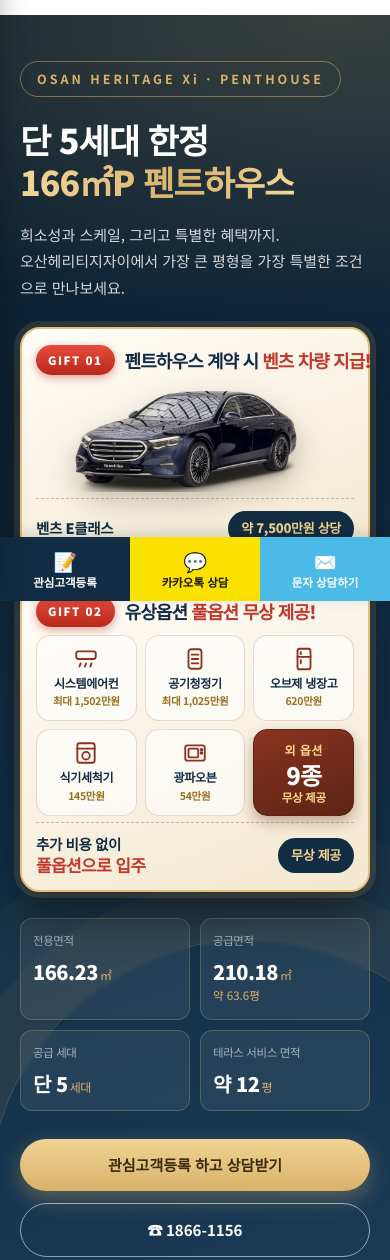
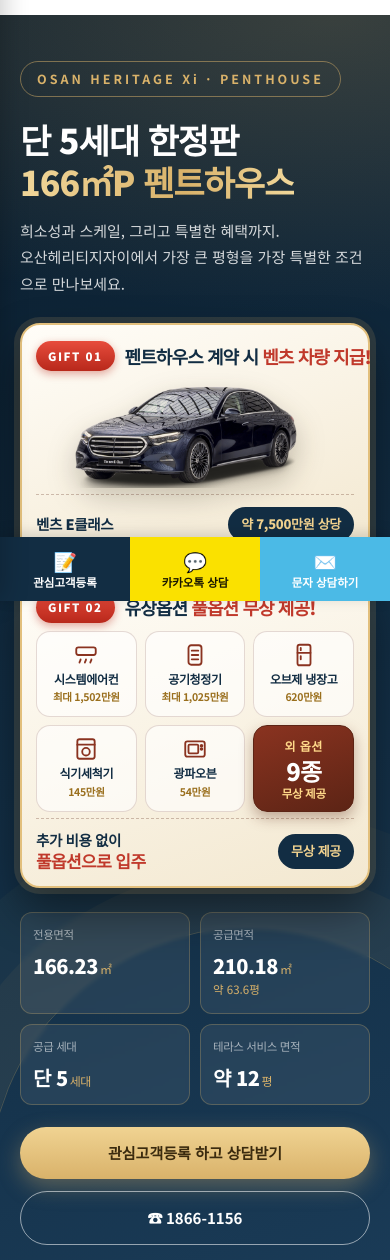
Before and after one commit to bun-yang-homepage/osan-heritage-xai, a plain HTML site: page penthouse.html in a window 390 px wide. Shown: the part 243-1503 px from the top of the page. Drawn offline with Linux system fonts and the light colour scheme.

Commit message:
펜트하우스 히어로: 왼쪽 문구를 사은품 카드 위·아래 라인에 맞춰 간격 배분, '한정' → '한정판'
Co-Authored-By: Claude Sonnet 5.5 <noreply@anthropic.com>

```diff
--- a/css/penthouse.css
+++ b/css/penthouse.css
@@ -313,8 +313,6 @@
 
 /* ---------- 히어로 (좌: 문구 / 우: 벤츠 + 풀옵션) ---------- */
 .ph-hero-in{display:grid;grid-template-columns:minmax(0,1.02fr) minmax(0,.98fr);grid-template-areas:"copy gifts" "meta gifts";column-gap:52px;row-gap:0;align-items:center;padding:64px 24px 60px;}
-.ph-hero-copy{grid-area:copy;align-self:end;}
-.ph-hero-meta{grid-area:meta;align-self:start;}
 .ph-gifts{grid-area:gifts;position:relative;z-index:2;}
 .ph-hero h1{font-size:46px;}
 .ph-hero .ph-lead{font-size:16.5px;}
@@ -414,3 +412,22 @@
   .ph-gopts .o span{font-size:12px;}
   .ph-gopts .o.more b{font-size:24px;}
 }
+
+/* ---------- v6 : 왼쪽 문구를 오른쪽 선물 카드 높이에 맞춰 위·아래 라인 정렬 ---------- */
+.ph-hero-in{grid-template-areas:"left gifts";align-items:stretch;}
+.ph-hero-left{grid-area:left;display:flex;flex-direction:column;justify-content:space-between;gap:20px;}
+.ph-hero .ph-hero-left > *{margin-top:0;}
+.ph-hero-left .ph-eyebrow{align-self:flex-start;}
+.ph-hero-left .ph-stats{max-width:none;}
+.ph-hero-left .ph-hero-cta{margin-top:0;}
+@media(min-width:1101px){.ph-hero h1{font-size:50px;}}
+@media(max-width:900px){
+  .ph-hero-in{grid-template-areas:none;grid-template-columns:1fr;row-gap:0;}
+  .ph-hero-left{display:contents;}
+  .ph-hero-left .ph-eyebrow{justify-self:start;}
+  .ph-hero .ph-hero-left > .ph-stats{order:5;margin-top:24px;}
+  .ph-hero .ph-hero-left > .ph-hero-cta{order:6;margin-top:22px;}
+  .ph-hero .ph-hero-left > h1{margin-top:22px;}
+  .ph-hero .ph-hero-left > .ph-lead{margin-top:16px;}
+  .ph-gifts{grid-area:auto;order:4;margin-top:26px;}
+}
--- a/penthouse.html
+++ b/penthouse.html
@@ -21,7 +21,7 @@
 <meta name="twitter:card" content="summary_large_image">
 <link rel="canonical" href="https://xn--oy2b91kr2dszac2c1et0n5sxjoafjv9z.com/penthouse.html">
 <link rel="stylesheet" href="css/style.css?v=20261008">
-<link rel="stylesheet" href="css/penthouse.css?v=20261125">
+<link rel="stylesheet" href="css/penthouse.css?v=20261127">
 </head>
 <body>
 
@@ -99,10 +99,21 @@
   <!-- HERO -->
   <section class="ph-hero">
     <div class="wrap ph-hero-in">
-      <div class="ph-hero-copy">
+      <div class="ph-hero-left">
         <span class="ph-eyebrow">OSAN HERITAGE Xi · PENTHOUSE</span>
-        <h1>단 5세대 한정<br><em>166㎡P 펜트하우스</em></h1>
+        <h1>단 5세대 한정판<br><em>166㎡P 펜트하우스</em></h1>
         <p class="ph-lead">희소성과 스케일, 그리고 특별한 혜택까지.<br>오산헤리티지자이에서 가장 큰 평형을 가장 특별한 조건으로 만나보세요.</p>
+
+        <div class="ph-stats">
+          <div class="ph-stat"><small>전용면적</small><b>166.23<span>㎡</span></b></div>
+          <div class="ph-stat"><small>공급면적</small><b>210.18<span>㎡</span></b><i>약 63.6평</i></div>
+          <div class="ph-stat"><small>공급 세대</small><b>단 5<span>세대</span></b></div>
+          <div class="ph-stat"><small>테라스 서비스 면적</small><b>약 12<span>평</span></b></div>
+        </div>
+        <div class="ph-hero-cta">
+          <a href="interest.html" class="ph-btn gold">관심고객등록 하고 상담받기</a>
+          <a href="tel:1866-1156" class="ph-btn line">☎ 1866-1156</a>
+        </div>
       </div>
 
       <div class="ph-gifts">
@@ -122,19 +133,6 @@
             <div class="o more"><small>외 옵션</small><b>9종</b><span>무상 제공</span></div>
           </div>
           <div class="ph-gfoot"><span class="nm">추가 비용 없이 <em>풀옵션으로 입주</em></span><span class="pr">무상 제공</span></div>
-        </div>
-      </div>
-
-      <div class="ph-hero-meta">
-        <div class="ph-stats">
-          <div class="ph-stat"><small>전용면적</small><b>166.23<span>㎡</span></b></div>
-          <div class="ph-stat"><small>공급면적</small><b>210.18<span>㎡</span></b><i>약 63.6평</i></div>
-          <div class="ph-stat"><small>공급 세대</small><b>단 5<span>세대</span></b></div>
-          <div class="ph-stat"><small>테라스 서비스 면적</small><b>약 12<span>평</span></b></div>
-        </div>
-        <div class="ph-hero-cta">
-          <a href="interest.html" class="ph-btn gold">관심고객등록 하고 상담받기</a>
-          <a href="tel:1866-1156" class="ph-btn line">☎ 1866-1156</a>
         </div>
       </div>
     </div>
```
